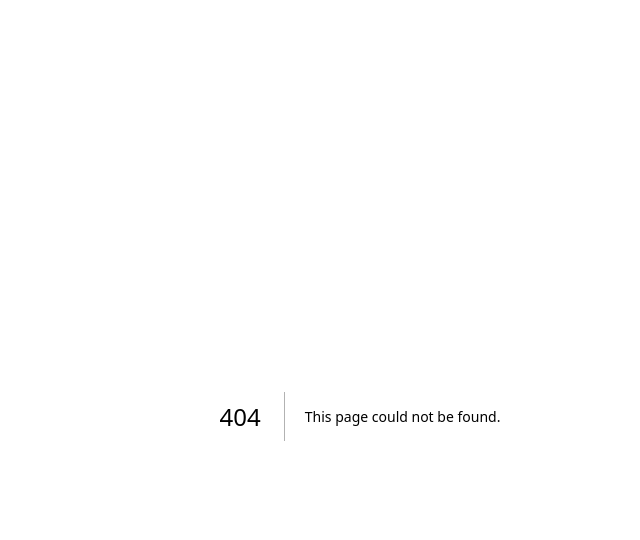
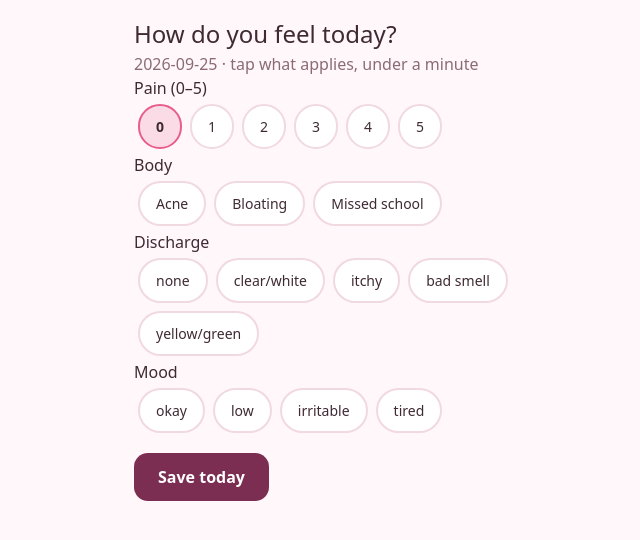
Before and after one commit to IretiAkin5/GroomingHer-Qubators, a Next.js app in the folder app/: page /symptoms in a window 1280 px wide. Before the commit this address had no page. Shown: the top 540 px of the page, without its empty margins (280-920 px from the left). Built offline with nearby package versions, Linux system fonts and the light colour scheme.

Commit message:
Slice 3: symptom tracker with one-tap chips + triage handoff

```diff
--- /dev/null
+++ b/app/app/api/symptoms/route.ts
@@ -0,0 +1,35 @@
+import { NextResponse } from "next/server";
+import { and, desc, eq } from "drizzle-orm";
+import { db } from "@/lib/db";
+import { cycles, symptoms } from "@/lib/schema";
+
+export const dynamic = "force-dynamic";
+
+export async function GET(req: Request) {
+  const q = new URL(req.url).searchParams;
+  const profileId = q.get("profileId") ?? "";
+  const date = q.get("date") ?? "";
+  if (!profileId) return NextResponse.json({ error: "Missing profile." }, { status: 400 });
+  const rows = date
+    ? await db.select().from(symptoms).where(and(eq(symptoms.profileId, profileId), eq(symptoms.date, date)))
+    : await db.select().from(symptoms).where(eq(symptoms.profileId, profileId)).orderBy(desc(symptoms.date));
+  return NextResponse.json({ symptoms: rows });
+}
+
+export async function POST(req: Request) {
+  const body = await req.json().catch(() => null);
+  const profileId = String(body?.profileId ?? "");
+  const date = String(body?.date ?? new Date().toISOString().slice(0, 10));
+  const pain = Math.max(0, Math.min(5, Number(body?.pain ?? 0) || 0));
+  if (!profileId || !/^\d{4}-\d{2}-\d{2}$/.test(date)) return NextResponse.json({ error: "Missing profile or date." }, { status: 400 });
+
+  const latest = await db.select({ id: cycles.id }).from(cycles).where(eq(cycles.profileId, profileId)).orderBy(desc(cycles.startDate)).limit(1);
+  const [row] = await db.insert(symptoms).values({
+    profileId, cycleId: latest[0]?.id ?? null, date, pain,
+    discharge: body?.discharge ? String(body.discharge) : null,
+    acne: !!body?.acne, bloating: !!body?.bloating,
+    mood: body?.mood ? String(body.mood) : null,
+    schoolMissed: !!body?.schoolMissed,
+  }).returning({ id: symptoms.id });
+  return NextResponse.json({ ok: true, id: row.id });
+}
--- /dev/null
+++ b/app/app/symptoms/page.tsx
@@ -0,0 +1,58 @@
+"use client";
+import { useState } from "react";
+
+export default function Symptoms() {
+  const today = new Date().toISOString().slice(0, 10);
+  const [pain, setPain] = useState(0);
+  const [on, setOn] = useState<Record<string, boolean>>({});
+  const [discharge, setDischarge] = useState("");
+  const [mood, setMood] = useState("");
+  const [msg, setMsg] = useState("");
+  const [saved, setSaved] = useState(false);
+
+  const profileId = typeof window !== "undefined" ? localStorage.getItem("gh_profile") ?? "" : "";
+  const toggle = (k: string) => setOn((p) => ({ ...p, [k]: !p[k] }));
+  const chip = (active: boolean): React.CSSProperties => ({
+    padding: "10px 16px", borderRadius: 999, margin: 4, minHeight: 44, cursor: "pointer", fontSize: 14,
+    border: active ? "2px solid #E85D8A" : "2px solid #F1D9E0",
+    background: active ? "#FBDCE6" : "#fff", fontWeight: active ? 800 : 400,
+  });
+
+  async function save() {
+    setMsg(""); setSaved(false);
+    if (!profileId) { setMsg("Finish onboarding first."); return; }
+    const res = await fetch("/api/symptoms", {
+      method: "POST", headers: { "Content-Type": "application/json" },
+      body: JSON.stringify({ profileId, date: today, pain, discharge, mood, acne: !!on.acne, bloating: !!on.bloating, schoolMissed: !!on.school }),
+    });
+    const data = await res.json();
+    if (!res.ok) { setMsg(data.error ?? "Could not save."); return; }
+    setSaved(true);
+  }
+
+  return (
+    <div>
+      <h1 style={{ fontSize: 24 }}>How do you feel today?</h1>
+      <p style={{ color: "#8a6b76" }}>{today} · tap what applies, under a minute</p>
+      <h3>Pain (0–5)</h3>
+      <div>{[0, 1, 2, 3, 4, 5].map((n) => <button key={n} onClick={() => setPain(n)} style={chip(pain === n)}>{n}</button>)}</div>
+      <h3>Body</h3>
+      <div>
+        <button onClick={() => toggle("acne")} style={chip(!!on.acne)}>Acne</button>
+        <button onClick={() => toggle("bloating")} style={chip(!!on.bloating)}>Bloating</button>
+        <button onClick={() => toggle("school")} style={chip(!!on.school)}>Missed school</button>
+      </div>
+      <h3>Discharge</h3>
+      <div>{["none", "clear/white", "itchy", "bad smell", "yellow/green"].map((d) => <button key={d} onClick={() => setDischarge(discharge === d ? "" : d)} style={chip(discharge === d)}>{d}</button>)}</div>
+      <h3>Mood</h3>
+      <div>{["okay", "low", "irritable", "tired"].map((m) => <button key={m} onClick={() => setMood(mood === m ? "" : m)} style={chip(mood === m)}>{m}</button>)}</div>
+      <div style={{ marginTop: 16 }}>
+        <button onClick={save} style={{ padding: "12px 24px", borderRadius: 14, minHeight: 48, background: "#7C2D52", color: "#fff", fontWeight: 800, fontSize: 16, border: "none", cursor: "pointer" }}>Save today</button>
+      </div>
+      {msg && <p style={{ color: "#DC2626" }}>{msg}</p>}
+      {saved && <div style={{ background: "#E6F7F4", border: "1px solid #0D9488", borderRadius: 12, padding: 12, marginTop: 12 }}>
+        Saved. <a href="/normal">Check — Is this normal?</a>
+      </div>}
+    </div>
+  );
+}
```
